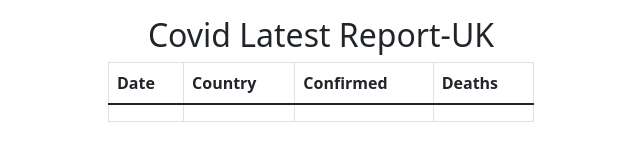
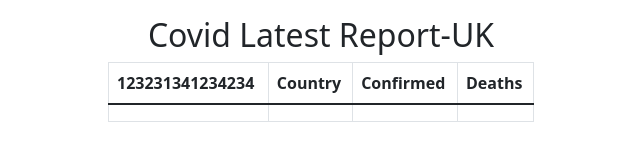
Before and after one commit to Aiman-Mahrat/BetterCars_Extension, a browser extension: page index.html in a window 1280 px wide. Shown: the whole page, without its empty margins (319-959 px from the left). Drawn offline with nearby package versions, Linux system fonts and the light colour scheme; no server answers.

Commit message:
first change

```diff
--- a/index.html
+++ b/index.html
@@ -14,7 +14,7 @@
       <table class="table table-bordered">
         <thead>
           <tr>
-            <th>Date</th>
+            <th>123231341234234</th>
             <th>Country</th>
             <th>Confirmed</th>
             <th>Deaths</th>
```
